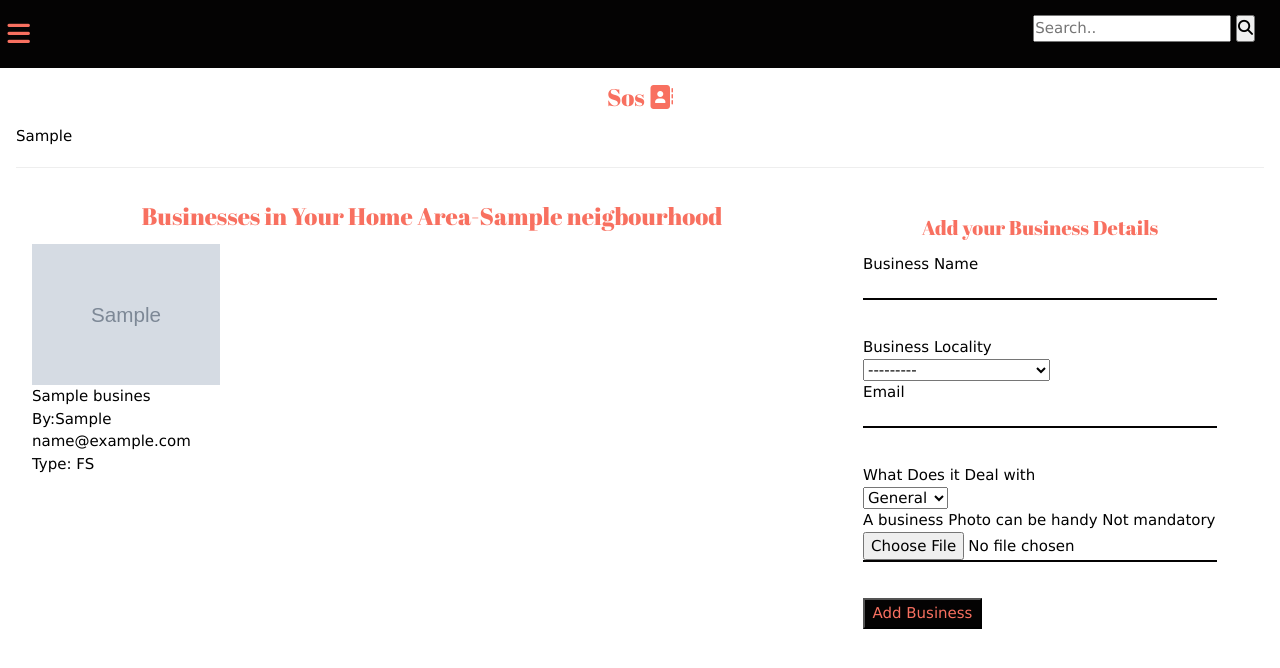
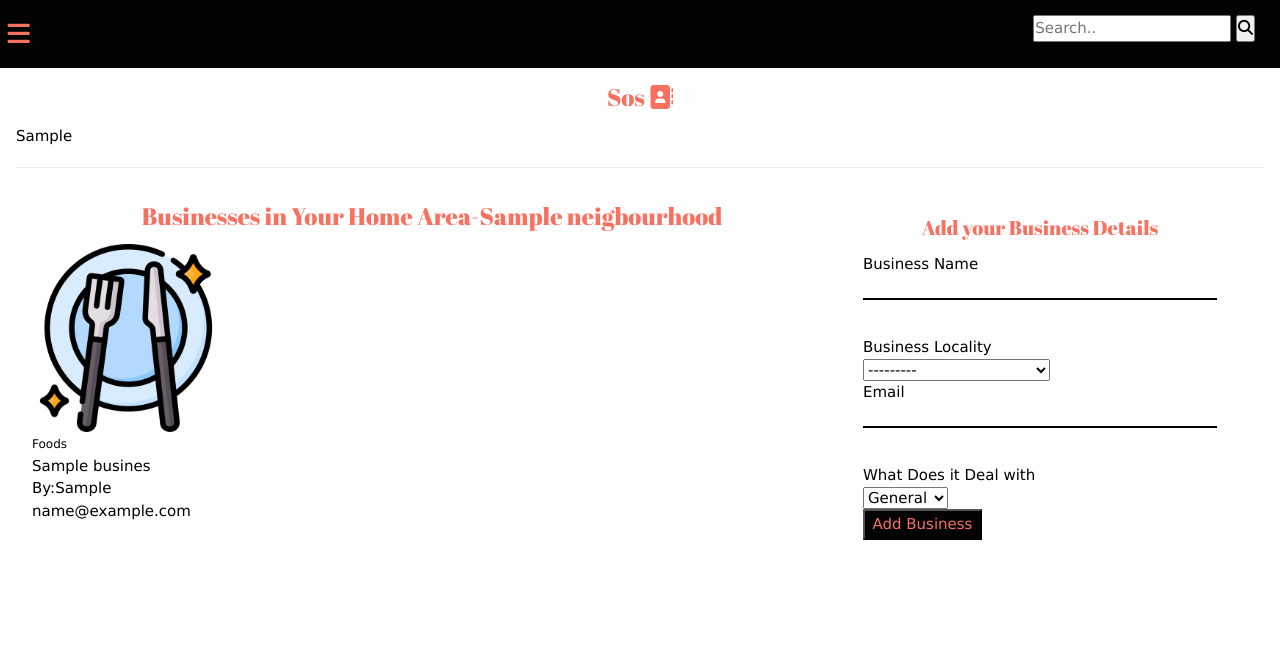
Before and after one commit to Eva-Wamuyu/Django-Ssup, a Django app: page /home/ in a window 1280 px wide. Shown: the top 668 px of the page. Run offline with Django 4.2, Linux system fonts and the light colour scheme; a user stored in the database is signed in; tables that the repository leaves empty hold one stand-in row (values such as "Sample post"); grey boxes marked "Sample" are stand-in pictures; some libraries are stand-ins or nearby versions; some web fonts are replaced.

Commit message:
modify temp to go by category

```diff
--- a/Global/static/styles.css
+++ b/Global/static/styles.css
@@ -100,7 +100,10 @@ ul,li{
 
 
 
+.icon{
+  border-radius: 12px;
 
+}
 
 
 
--- a/hood/forms.py
+++ b/hood/forms.py
@@ -37,7 +37,7 @@ class LoginForm(forms.ModelForm):
 class BusinessForm(forms.ModelForm):
   class Meta:
     model = Business
-    exclude = ['user',]
+    exclude = ['user','avatar']
 
     labels = {
       'name': 'Business Name',
--- a/hood/templates/hood/home.html
+++ b/hood/templates/hood/home.html
@@ -1,5 +1,5 @@
 {% extends 'base.html' %}
-
+{% load static %}
 
 {% block content %}
 
@@ -23,18 +23,37 @@
   <h3 class="font w3-center">{{title}}</h3>
   {% for post in posts %}
   <div class="w3-col s6 m3 l3">
-    {% if post.avatar.url %}
-    <img class="w3-image" src={{post.avatar.url}} alt="post img">
-    {% endif %}
+
+
+    {% if post.biz_type %}
+        {% if post.biz_type == 'DR' %}
+            <img class="w3-image icon" src={% static 'drinks.png'%} alt="some drinks">
+            <small> Drinks</small>
+            {% elif post.biz_type == 'FS'  %}
+            <img class="w3-image icon" src={% static 'foods.jpg'%} alt="some food">
+            <small> Foods</small>
+            {% elif post.biz_type == 'CR'  %}
+            <img class="w3-image icon" src={% static 'cyber.png'%} alt="some food">
+            <small> Cyber/game/movies</small>
+            {% elif post.biz_type == 'CG'  %}
+            <img class="w3-image icon" src={% static 'clothes.png'%} alt="some food">
+            <small> Boutique</small>
+            {% elif post.biz_type == 'GR'  %}
+            <img class="w3-image icon" src={% static 'general.jpg'%} alt="some food">
+            <small> Others</small>
+         {% endif %}
+      {% endif %}
+
+
+
+
    <article class="place-top">
     <p>{{post.name}}</p>
     <p>By:{{post.user.first_name}}</p>
     <p> {{post.post}}</p>
     <p>{{post.email}}</p>
     <p>{{post.date_posted|date:"M d, Y"}}</p>
-   {% if post.biz_type %}
-   <p>Type: {{post.biz_type}}</p>
-   {% endif %}
+
    </article>
   </div>
   {% endfor %}
--- a/hood/views.py
+++ b/hood/views.py
@@ -68,7 +68,7 @@ def home(request):
   if request.method == 'POST':
     form = BusinessForm(request.POST,request.FILES)
     if form.is_valid():
-      biz = Business(user=request.user,hood=form.cleaned_data['hood'],name=form.cleaned_data['name'],email=form.cleaned_data['email'],biz_type=form.cleaned_data['biz_type'],avatar=form.cleaned_data['avatar'])
+      biz = Business(user=request.user,hood=form.cleaned_data['hood'],name=form.cleaned_data['name'],email=form.cleaned_data['email'],biz_type=form.cleaned_data['biz_type'])
       print(biz)
       biz.save()
       return HttpResponseRedirect(reverse('home'))
```
Also changed, not shown: Global/static/clothes.png (added), Global/static/cyber.png (added), Global/static/drinks.png (added), Global/static/foods.jpg (added), Global/static/general.jpg (added).
